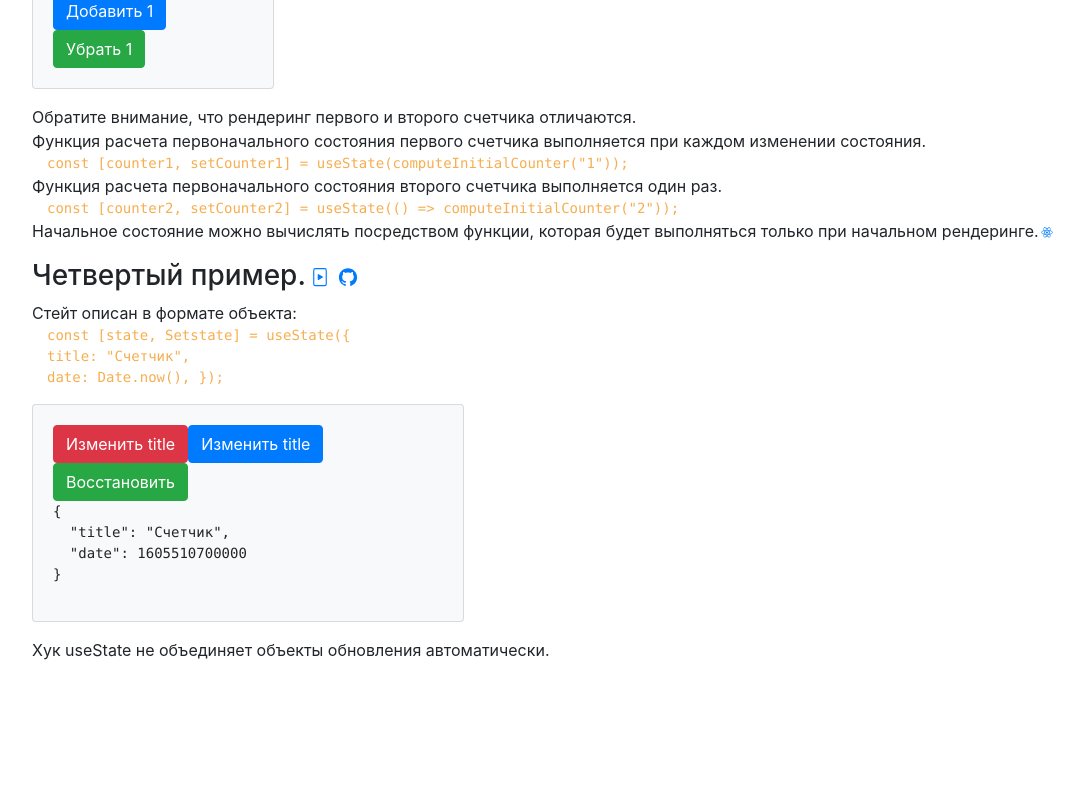
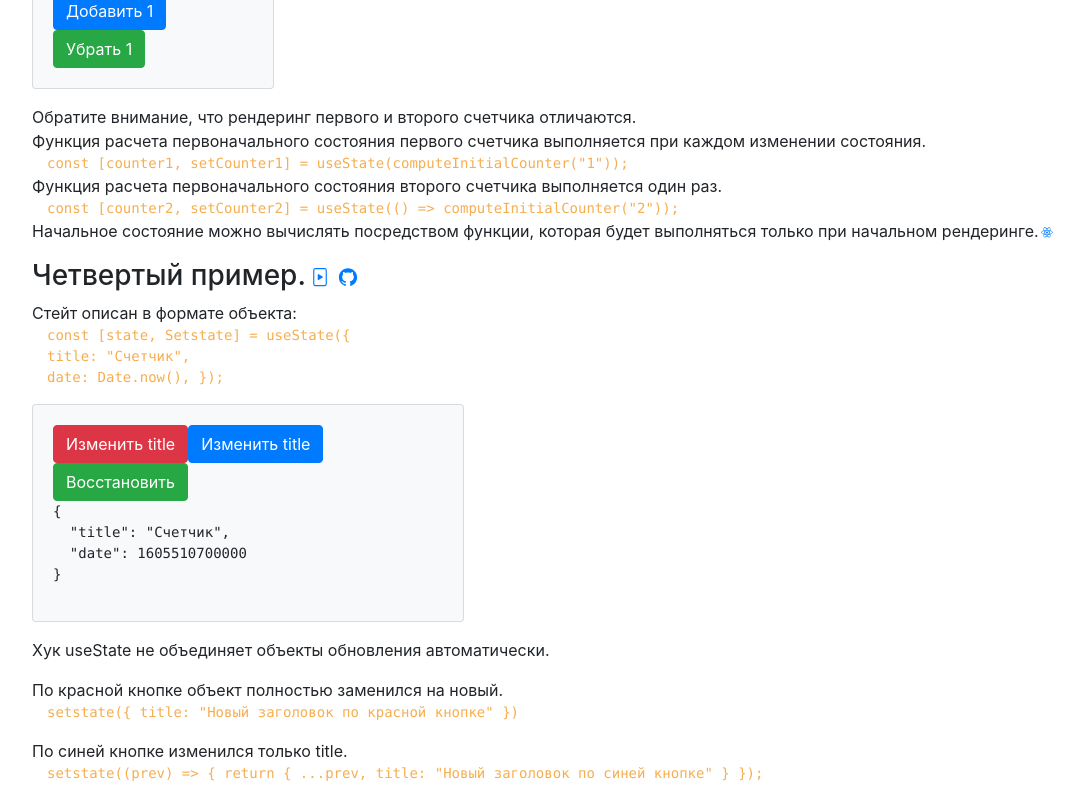
Before and after one commit to AVL68/react_hooks_compendium, a React (Create React App) app: page / in a window 1280 px wide. Shown: the part 1489-2289 px from the top of the page, without its empty margins (53-1137 px from the left). Before the commit the page ends 2167 px from the top, so only its background shows below. Built offline with nearby package versions, Linux system fonts and the light colour scheme.

Commit message:
Lesson01. Закончил все примеры.

```diff
--- a/src/Lesson01/L01Counter.js
+++ b/src/Lesson01/L01Counter.js
@@ -3,9 +3,9 @@ import WatchVideoLessonFromSecond from "../common/WatchVideoLessonFromSecond";
 import GitHubFile from "../common/GitHubFile";
 import ReactjsOrg from "../common/ReactjsOrg";
 import СodeHowText from "../common/СodeHowText";
-import L01CounterBase from "./L01CounterBase";
+import L01_01_CounterBase from "./L01_01_CounterBase";
 import L01_02_CounterAsynchronousExample from "./L01_02_CounterAsynchronousExample";
-import L01CounterCompute from "./L01CounterCompute";
+import L01_03_CounterCompute from "./L01_03_CounterCompute";
 import L01_04_StateObject from "./L01_04_StateObject";
 
 function L01Сounter() {
@@ -24,7 +24,7 @@ function L01Сounter() {
         Кнопками меняем значение счетчика на 1.
         <СodeHowText codeText={[`function increment() { setCounter(counter + 1);`, `<button onClick={increment} className="btn btn-success"> Добавить </button>`]} />
       </p>
-      <L01CounterBase />
+      <L01_01_CounterBase />
       <h4>Дополнительно:</h4>
       <p>Для инициализаии состояния, useState используем в начале компоненты.</p>
       <p>
@@ -54,7 +54,7 @@ function L01Сounter() {
         <GitHubFile href="https://github.com/AVL68/react_hooks_compendium/blob/master/src/Lesson01/L01CounterCompute.js" />
       </h3>
       <p>Чтобы увидеть результаты начального рендеринга счетчиков откройте консоль браузера.</p>
-      <L01CounterCompute />
+      <L01_03_CounterCompute />
       <p>
         Обратите внимание, что рендеринг первого и второго счетчика отличаются.
         <br />
@@ -69,7 +69,7 @@ function L01Сounter() {
       <h3>
         Четвертый пример.
         <WatchVideoLessonFromSecond second={1083} />
-        <GitHubFile href="https://github.com/AVL68/react_hooks_compendium/blob/master/src/Lesson01/L01CounterCompute.js" />
+        <GitHubFile href="https://github.com/AVL68/react_hooks_compendium/blob/master/src/Lesson01/L01_04_StateObject.js" />
       </h3>
       <p>
         Стейт описан в формате объекта:
@@ -78,6 +78,14 @@ function L01Сounter() {
 
       <L01_04_StateObject />
       <p>Хук useState не объединяет объекты обновления автоматически.</p>
+      <p>
+        По красной кнопке объект полностью заменился на новый.
+        <СodeHowText codeText={[`setstate({ title: "Новый заголовок по красной кнопке" })`]} />
+      </p>
+      <p>
+        По синей кнопке изменился только title.
+        <СodeHowText codeText={[`setstate((prev) => { return { ...prev, title: "Новый заголовок по синей кнопке" } });`]} />
+      </p>
     </>
   );
 }
```
Also changed, not shown: src/Lesson01/L01_01_CounterBase.js (renamed from src/Lesson01/L01CounterBase.js), src/Lesson01/L01_03_CounterCompute.js (renamed from src/Lesson01/L01CounterCompute.js).
